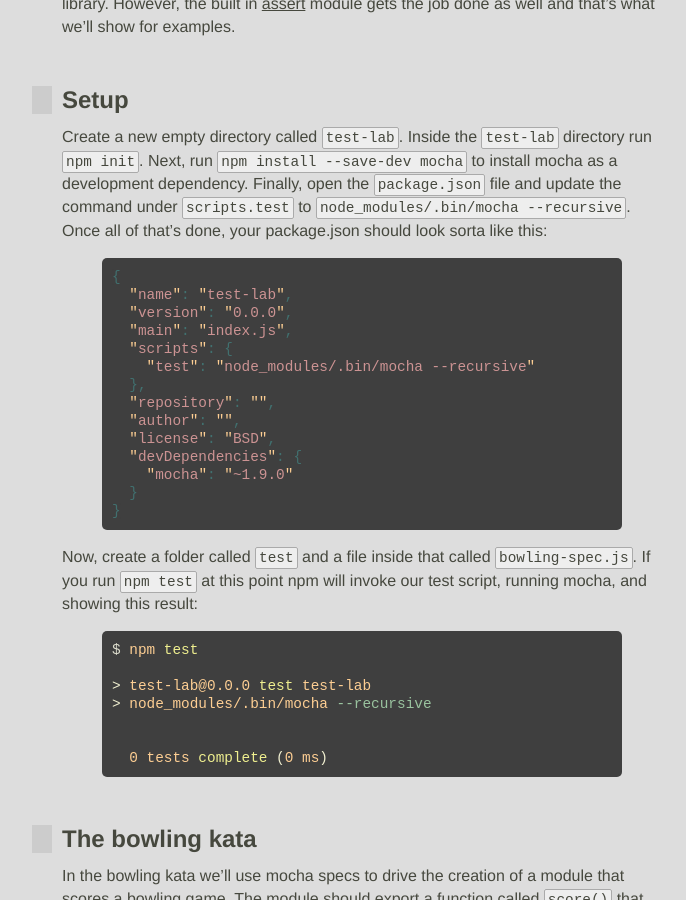
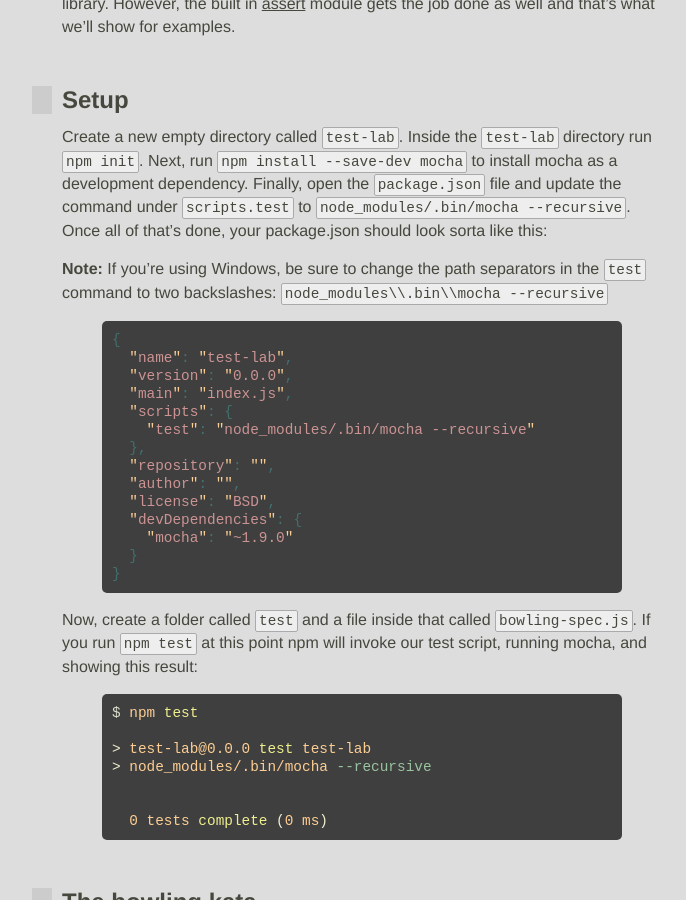
Before and after one commit to JavaScriptKC/workshop, a Jekyll site: the page built from _posts/2013-05-1-test.md, in a window 1280 px wide and 900 px high, scrolled down 1102 px. Shown: the whole window, without its empty margins (278-964 px from the left). Built offline with Jekyll 4.4.1, drawn with Linux system fonts in a browser that asks for light colours; nearby versions of some CDN libraries; some web fonts are replaced; comment, search, counter and statistics services are not loaded.

Commit message:
Add notice about windows

```diff
--- a/_posts/2013-05-1-test.md
+++ b/_posts/2013-05-1-test.md
@@ -43,6 +43,8 @@ There are some great third party assertion libraries like the [should](https://g
 ## Setup
 
 Create a new empty directory called `test-lab`. Inside the `test-lab` directory run `npm init`. Next, run `npm install --save-dev mocha` to install mocha as a development dependency. Finally, open the `package.json` file and update the command under `scripts.test` to `node_modules/.bin/mocha --recursive`. Once all of that's done, your package.json should look sorta like this:
+
+**Note:** If you're using Windows, be sure to change the path separators in the `test` command to two backslashes: `node_modules\\.bin\\mocha --recursive`
 
 {% highlight javascript %}
 {
```
